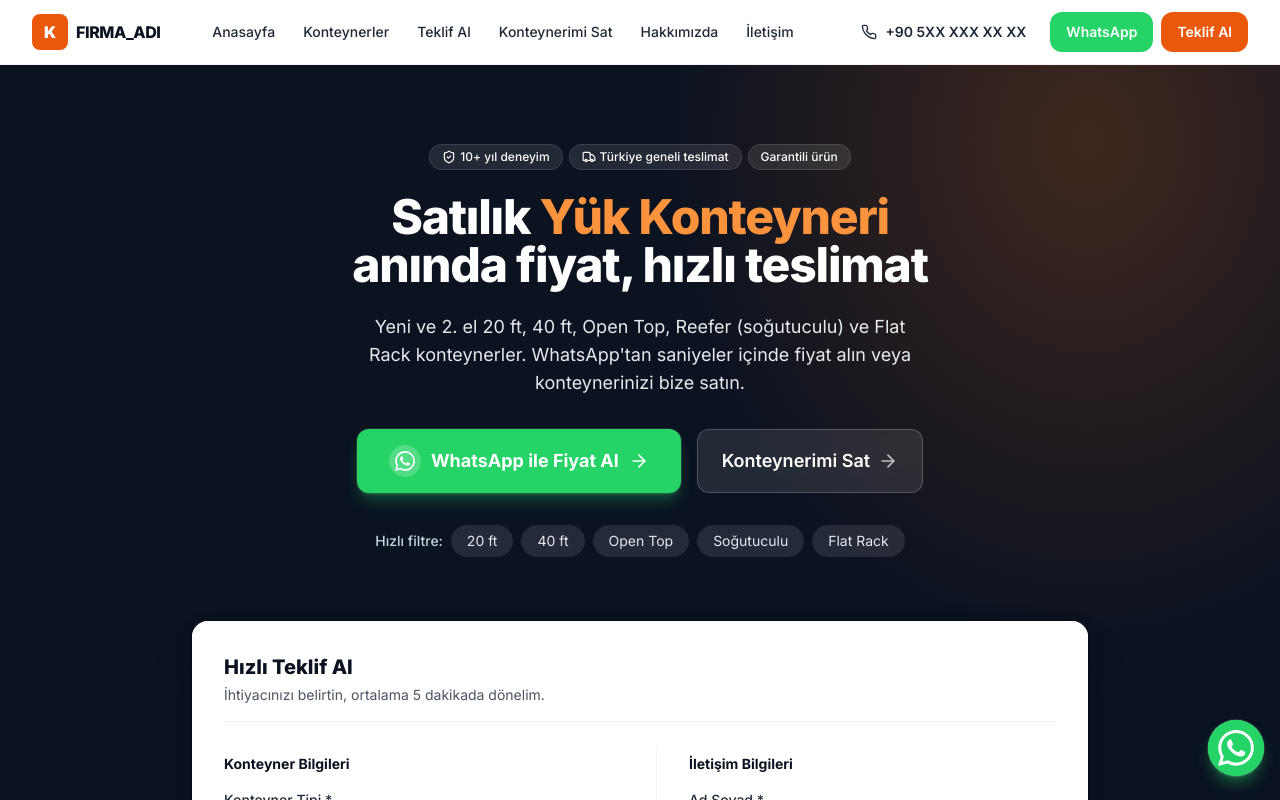
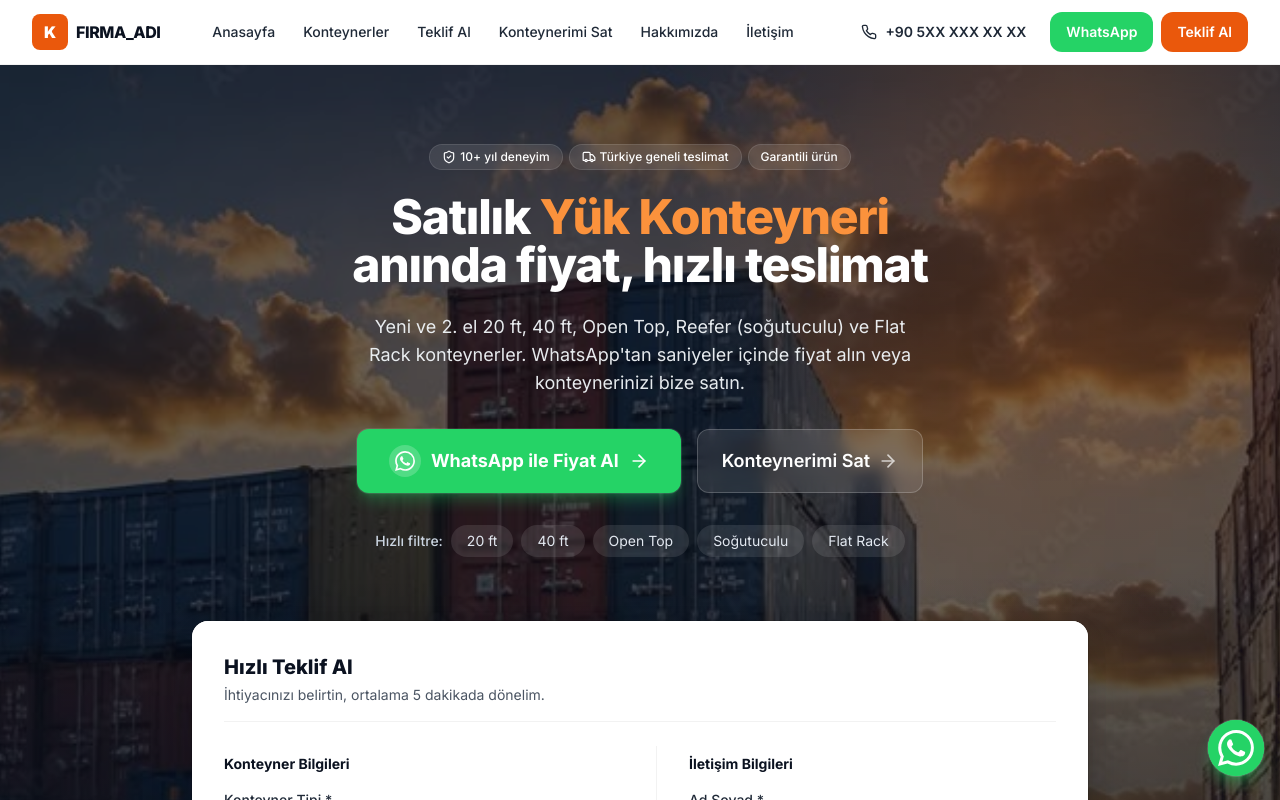
Before and after one commit to sukrugencoglu10/gnckon, a Next.js app: page / in a window 1280 px wide. Shown: the top 800 px of the page. Built offline with nearby package versions, Linux system fonts and the light colour scheme.

Commit message:
feat: add animated background image slideshow to hero section

```diff
--- a/components/Hero.tsx
+++ b/components/Hero.tsx
@@ -1,3 +1,7 @@
+"use client";
+
+import { useState, useEffect } from "react";
+import Image from "next/image";
 import Link from "next/link";
 import { ArrowRight, ShieldCheck, Truck } from "lucide-react";
 import { waLink } from "@/lib/whatsapp";
@@ -5,8 +9,33 @@ import { site } from "@/lib/site-config";
 import { LeadForm } from "@/components/LeadForm";
 
 export function Hero() {
+  const images = ["/hero-1.jpg", "/hero-2.jpg"];
+  const [currentImage, setCurrentImage] = useState(0);
+
+  useEffect(() => {
+    const timer = setInterval(() => {
+      setCurrentImage((prev) => (prev + 1) % images.length);
+    }, 5000); // 5 saniyede bir değişir
+    return () => clearInterval(timer);
+  }, []);
+
   return (
     <section className="relative overflow-hidden bg-ink-900 text-white">
+      {/* Arkaplan Resimleri */}
+      {images.map((src, idx) => (
+        <Image
+          key={src}
+          src={src}
+          alt="Konteyner Arkaplan"
+          fill
+          priority={idx === 0}
+          className={`object-cover transition-opacity duration-1000 ${
+            idx === currentImage ? "opacity-40" : "opacity-0"
+          }`}
+        />
+      ))}
+
+      {/* Gradyanlar (Resmin üzerine renk katmak için) */}
       <div
         aria-hidden
         className="absolute inset-0"
```
Also changed, not shown: public/hero-1.jpg (renamed from public/Containers (1).jpeg), public/hero-2.jpg (renamed from public/Containers_ #backgrounds #international #trade #cargo #transportation #cargoship #container #port.jpeg).
